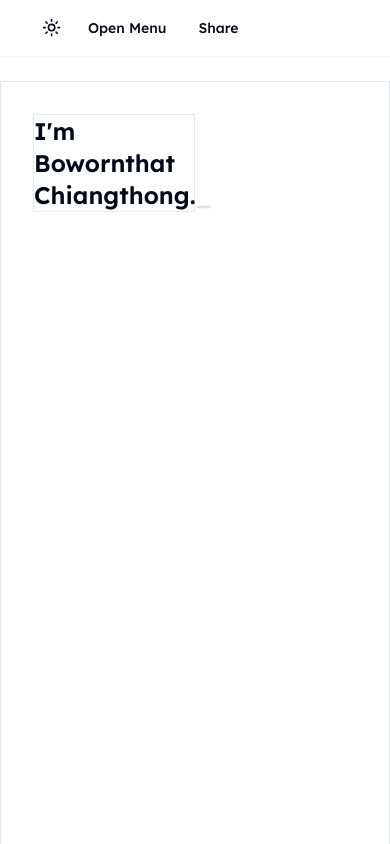
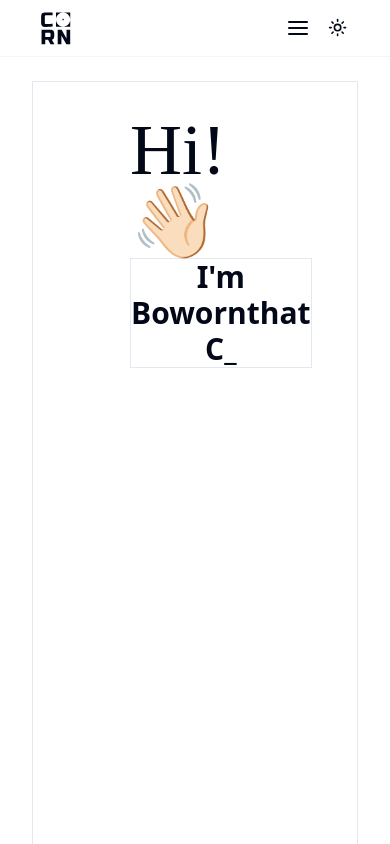
Before and after one commit to Bthcorn/Bowornthat-Portfolio, a Next.js app in the folder app/: page / in a window 390 px wide. Shown: the top 844 px of the page. Built offline with nearby package versions, Linux system fonts and the light colour scheme.

Commit message:
Adjust header nav and hero page

```diff
--- a/app/app/layout.tsx
+++ b/app/app/layout.tsx
@@ -5,7 +5,9 @@ import Header from "@/components/header";
 import { ThemeProvider } from "@/components/theme-provider";
 
 const inter = Inter({ subsets: ["latin"] });
-const lexend = Lexend({ subsets: ["latin"]});
+const lexend = Lexend({ subsets: ["latin"],
+  variable: "--font-lexend",
+});
 
 export const metadata: Metadata = {
   title: "Create Next App",
@@ -19,9 +21,7 @@ export default function RootLayout({
 }>) {
   return (
     <html lang="en">
-      <body className={lexend.className}>
-        {/* <div className=" h-dvh bg-slate-400">
-        </div> */}
+      <body className=" min-h-screen bg-background font-lexend">
         <ThemeProvider
             attribute="class"
             defaultTheme="system"
--- a/app/app/page.tsx
+++ b/app/app/page.tsx
@@ -17,12 +17,14 @@ export default function Home() {
   return (
     <div className="relative flex min-h-screen flex-col bg-background">
       <main className="flex-1 py-6 gap-6">
+        <div className="container relative">
           <Hero />
           <AboutMe />
           <Education />
           <Experience />
           <SKills />
           <Projects />
+        </div>
       </main>
     </div>
   );
--- a/app/components/autotyping/index.tsx
+++ b/app/components/autotyping/index.tsx
@@ -15,7 +15,7 @@ export const AutoTyping = () => {
 
 	React.useEffect(() => {
 		const typed = new Typed(el.current, {
-			strings: ["Hi! Welcome to My Portfolio.",
+			strings: ["Welcome to My Portfolio.",
 				"I'm Bowornthat Chiangthong.",
 				"I'm 2nd Year Student.",
 				"I'm a Developer.",],
@@ -24,6 +24,7 @@ export const AutoTyping = () => {
 			loop: true,
 			showCursor: true,
 			cursorChar: "_",
+			backDelay: 2000,
 		}
 		)
 		return () => {
@@ -31,7 +32,7 @@ export const AutoTyping = () => {
 		};
 
 	}, [])
-	return <div className="flex-wrap">
-		<h1 className='text-2xl sm:text-4xl font-semibold font-satoshi'><span ref={el} /></h1>
+	return <div className="text-wrap text-center sm:text-left">
+		<h1 className='text-3xl sm:text-7xl  font-semibold font-satoshi'><span ref={el} /></h1>
 	</div>
 }
--- a/app/components/header/index.tsx
+++ b/app/components/header/index.tsx
@@ -1,5 +1,5 @@
 "use client";
-import React from "react";
+import React, { useEffect } from "react";
 import {
   NavigationMenu,
   NavigationMenuContent,
@@ -11,19 +11,12 @@ import {
   NavigationMenuItem,
   NavigationMenuIndicator,
 } from "../ui/navigation-menu";
-import {
-  BatteryFull,
-  LinkIcon,
-  MenuIcon,
-  MenuSquare,
-  SquareMenuIcon,
-} from "lucide-react";
 import { motion } from "framer-motion";
 import Link from "next/link";
 import { Inter, Lexend } from "next/font/google";
 import { ModeToggle } from "../theme-mode";
 import SlideInNav from "../sidenav";
-import MyIcon from "../../public/Frame 12.svg";
+import { useTheme } from "next-themes";
 
 const lexend = Lexend({
   subsets: ["latin"],
@@ -31,23 +24,41 @@ const lexend = Lexend({
 });
 
 export default function Header() {
+  const { theme, setTheme } = useTheme();
+  const [currentColor, setCurrentColor] = React.useState("");
+
+  useEffect(() => {
+    if (theme === "dark") {
+      setCurrentColor("white");
+    }
+    if (theme === "light") {
+      setCurrentColor("black");
+    }
+    if (theme === "system") {
+      setCurrentColor("currentColor");
+    }
+  }, [theme]);
+
+
   return (
     <header
       className="sticky top-0 z-50 w-full border-b border-border/40 bg-background/95 supports-[backdrop-filter]:bg-background/60 backdrop-blur backdrop">
-      <div className="container flex h-14 max-w-screen-2xl items-center">
-        <div className="mr-4 hidden md:flex">
+      <div className="container flex h-14 max-w-screen-2xl items-center justify-between">
+        <div className="mr-4 //hidden flex">
           <Link href={'/'} className="flex items-center space-x-2">
             <svg width="3em" height="3em" viewBox="0 0 300 300" fill="none" xmlns="http://www.w3.org/2000/svg">
-              <path d="M128.8 140.72C109.771 142.427 93.984 143.28 81.44 143.28C73.0773 143.28 66.9333 141.317 63.008 137.392C59.0827 133.467 57.12 127.323 57.12 118.96V78C57.12 69.04 59.1253 62.5547 63.136 58.544C67.232 54.448 73.76 52.4 82.72 52.4H128.8V70.32H87.84C82.72 70.32 80.16 72.88 80.16 78V118.96C80.16 120.923 80.7147 122.501 81.824 123.696C83.0187 124.805 84.512 125.36 86.304 125.36C88.096 125.36 90.0587 125.36 92.192 125.36C94.3253 125.275 96.544 125.189 98.848 125.104C101.152 125.019 103.456 124.933 105.76 124.848C108.149 124.763 111.179 124.592 114.848 124.336C118.603 124.08 123.253 123.781 128.8 123.44V140.72Z" fill="black" />
-              <path d="M59.68 161.4H113.44C122.4 161.4 128.885 163.448 132.896 167.544C136.992 171.555 139.04 178.04 139.04 187V198.52C139.04 205.603 137.845 211.107 135.456 215.032C133.152 218.957 129.44 221.56 124.32 222.84L140.32 251H115.36L100.64 224.12H82.72V251H59.68V161.4ZM116 187C116 181.88 113.44 179.32 108.32 179.32H82.72V206.2H108.32C113.44 206.2 116 203.64 116 198.52V187Z" fill="black" />
-              <path d="M238.76 251H214.44L183.72 197.24V251H160.68V161.4H185L215.72 215.16V161.4H238.76V251Z" fill="black" />
-              <path fill-rule="evenodd" clip-rule="evenodd" d="M150 53H194.5C169.923 53 150 72.9233 150 97.5V53ZM194.5 142H150V97.5C150 122.076 169.923 142 194.5 142ZM239 97.5V142H194.5C219.076 142 239 122.076 239 97.5ZM239 97.5V53H194.5C219.076 53 239 72.9233 239 97.5ZM194.5 102.395C197.203 102.395 199.395 100.203 199.395 97.5C199.395 94.7966 197.203 92.605 194.5 92.605C191.797 92.605 189.605 94.7966 189.605 97.5C189.605 100.203 191.797 102.395 194.5 102.395Z" fill="black" />
+              <path d="M128.8 140.72C109.771 142.427 93.984 143.28 81.44 143.28C73.0773 143.28 66.9333 141.317 63.008 137.392C59.0827 133.467 57.12 127.323 57.12 118.96V78C57.12 69.04 59.1253 62.5547 63.136 58.544C67.232 54.448 73.76 52.4 82.72 52.4H128.8V70.32H87.84C82.72 70.32 80.16 72.88 80.16 78V118.96C80.16 120.923 80.7147 122.501 81.824 123.696C83.0187 124.805 84.512 125.36 86.304 125.36C88.096 125.36 90.0587 125.36 92.192 125.36C94.3253 125.275 96.544 125.189 98.848 125.104C101.152 125.019 103.456 124.933 105.76 124.848C108.149 124.763 111.179 124.592 114.848 124.336C118.603 124.08 123.253 123.781 128.8 123.44V140.72Z" fill={currentColor} />
+              <path d="M59.68 161.4H113.44C122.4 161.4 128.885 163.448 132.896 167.544C136.992 171.555 139.04 178.04 139.04 187V198.52C139.04 205.603 137.845 211.107 135.456 215.032C133.152 218.957 129.44 221.56 124.32 222.84L140.32 251H115.36L100.64 224.12H82.72V251H59.68V161.4ZM116 187C116 181.88 113.44 179.32 108.32 179.32H82.72V206.2H108.32C113.44 206.2 116 203.64 116 198.52V187Z" fill={currentColor} />
+              <path d="M238.76 251H214.44L183.72 197.24V251H160.68V161.4H185L215.72 215.16V161.4H238.76V251Z" fill={currentColor} />
+              <path fill-rule="evenodd" clip-rule="evenodd" d="M150 53H194.5C169.923 53 150 72.9233 150 97.5V53ZM194.5 142H150V97.5C150 122.076 169.923 142 194.5 142ZM239 97.5V142H194.5C219.076 142 239 122.076 239 97.5ZM239 97.5V53H194.5C219.076 53 239 72.9233 239 97.5ZM194.5 102.395C197.203 102.395 199.395 100.203 199.395 97.5C199.395 94.7966 197.203 92.605 194.5 92.605C191.797 92.605 189.605 94.7966 189.605 97.5C189.605 100.203 191.797 102.395 194.5 102.395Z" fill={currentColor} />
             </svg>
-            <span className="font-satoshi font-bold text-lg hidden md:inline-block">Bowornthat</span>
+            <span className="font-satoshi-bold text-2xl hidden sm:inline-block">Bowornthat C.</span>
           </Link>
         </div>
-        <ModeToggle />
-        <SlideInNav />
+        <div className="flex">
+          <SlideInNav />
+          <ModeToggle />
+        </div>
       </div>
     </header>
 
--- a/app/components/hero/index.tsx
+++ b/app/components/hero/index.tsx
@@ -7,11 +7,13 @@ export const Hero = () => {
   return (
     <section className="">
       {/* <ModeToggle /> */}
-      <div className="w-full h-dvh border flex flex-col-reverse md:flex-row-reverse justify-between p-8">
+      <div className="w-full h-dvh border flex //flex-col-reverse //md:flex-row-reverse justify-center md:justify-between p-8">
         {/* <ModeToggle /> */}
-        <div className="w-full h-72 bg-opacity-70"></div>
-        <div className="w-2/4 border bg-opacity-70">
+        <div className="w-2/4 h-72 bg-opacity-70">
+        <span className="text-7xl font-satoshi-bold inline-block">Hi!👋🏻</span>
+        <div className="//w-full //sm:w-2/4 border bg-opacity-70 size-fit">
           <AutoTyping />
+        </div>
         </div>
       </div>
     </section>
--- a/app/components/sidenav/index.tsx
+++ b/app/components/sidenav/index.tsx
@@ -2,18 +2,21 @@
 import React, { useState } from 'react';
 import { Dialog, DialogOverlay, DialogContent, DialogTitle, DialogClose, DialogTrigger, DialogHeader, DialogDescription, DialogFooter } from '../ui/dialog';
 import { Button } from '../ui/button';
+import { AlignJustify, Copy } from 'lucide-react';
+import { Input } from '../ui/input';
+import { Label } from '../ui/label';
 
 const SlideInNav = () => {
   const [isOpen, setIsOpen] = useState(false);
 
   return (
     <div>
-      <Button onClick={() => setIsOpen(true)} variant={'ghost'}>
+      {/* <Button onClick={() => setIsOpen(true)} variant={'ghost'}>
         Open Menu
-      </Button>
+      </Button> */}
       <Dialog>
       <DialogTrigger asChild>
-        <Button variant={'ghost'} className=''>Share</Button>
+        <Button variant={'ghost'} size={'icon'}><AlignJustify /></Button>
       </DialogTrigger>
       <DialogContent className="sm:max-w-md">
         <DialogHeader>
@@ -22,7 +25,7 @@ const SlideInNav = () => {
             Anyone who has this link will be able to view this.
           </DialogDescription>
         </DialogHeader>
-        {/* <div className="flex items-center space-x-2">
+        <div className="flex items-center space-x-2">
           <div className="grid flex-1 gap-2">
             <Label htmlFor="link" className="sr-only">
               Link
@@ -37,7 +40,7 @@ const SlideInNav = () => {
             <span className="sr-only">Copy</span>
             <Copy className="h-4 w-4" />
           </Button>
-        </div> */}
+        </div>
         <DialogFooter className="sm:justify-start">
           <DialogClose asChild>
             <Button type="button" variant={'ghost'}>
--- a/app/components/ui/dialog.tsx
+++ b/app/components/ui/dialog.tsx
@@ -38,7 +38,7 @@ const DialogContent = React.forwardRef<
     <DialogPrimitive.Content
       ref={ref}
       className={cn(
-        "fixed z-50 gap-4 bg-background p-6 shadow-lg transition ease-in-out data-[state=open]:animate-in data-[state=closed]:animate-out data-[state=closed]:duration-500 data-[state=open]:duration-500 inset-y-0 right-0 h-full w-3/4 border-r data-[state=closed]:slide-out-to-right data-[state=open]:slide-in-from-right sm:max-w-sm pr-0",
+        "fixed z-50 grid gap-4 bg-background p-6 shadow-lg transition ease-in-out data-[state=open]:animate-in data-[state=closed]:animate-out data-[state=closed]:duration-500 data-[state=open]:duration-500 inset-y-0 right-0 h-full w-3/4 border-r data-[state=closed]:slide-out-to-right data-[state=open]:slide-in-from-right sm:max-w-sm pr-0",
         className
       )}
       {...props}
--- /dev/null
+++ b/app/components/ui/input.tsx
@@ -0,0 +1,25 @@
+import * as React from "react"
+
+import { cn } from "@/lib/utils"
+
+export interface InputProps
+  extends React.InputHTMLAttributes<HTMLInputElement> {}
+
+const Input = React.forwardRef<HTMLInputElement, InputProps>(
+  ({ className, type, ...props }, ref) => {
+    return (
+      <input
+        type={type}
+        className={cn(
+          "flex h-10 w-full rounded-md border border-input bg-background px-3 py-2 text-sm ring-offset-background file:border-0 file:bg-transparent file:text-sm file:font-medium placeholder:text-muted-foreground focus-visible:outline-none focus-visible:ring-2 focus-visible:ring-ring focus-visible:ring-offset-2 disabled:cursor-not-allowed disabled:opacity-50",
+          className
+        )}
+        ref={ref}
+        {...props}
+      />
+    )
+  }
+)
+Input.displayName = "Input"
+
+export { Input }
```
Also changed, not shown: 1 other file (tests, documents, lock files or other folders). Lines whose indentation alone changed are shown as unchanged.
